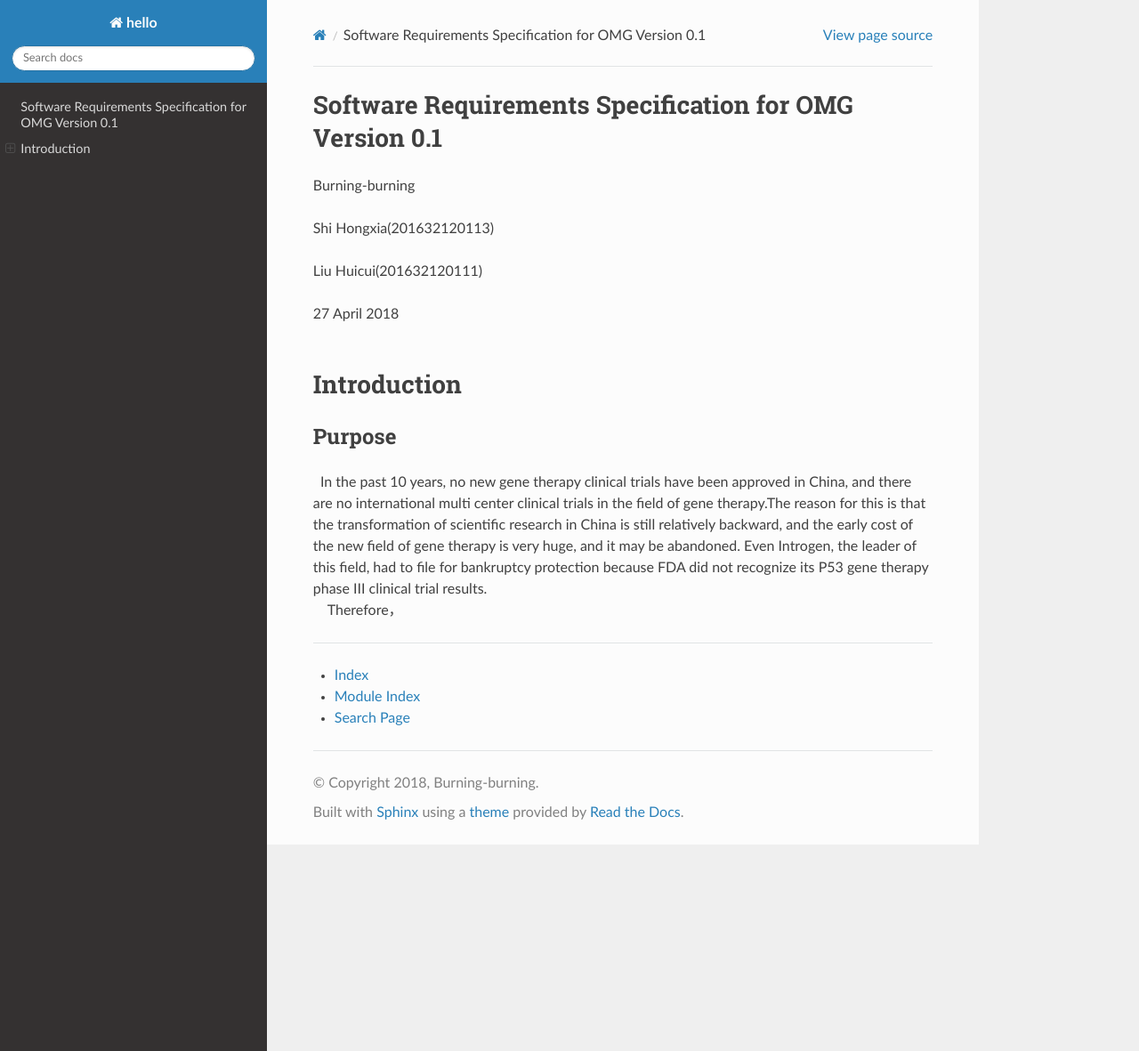
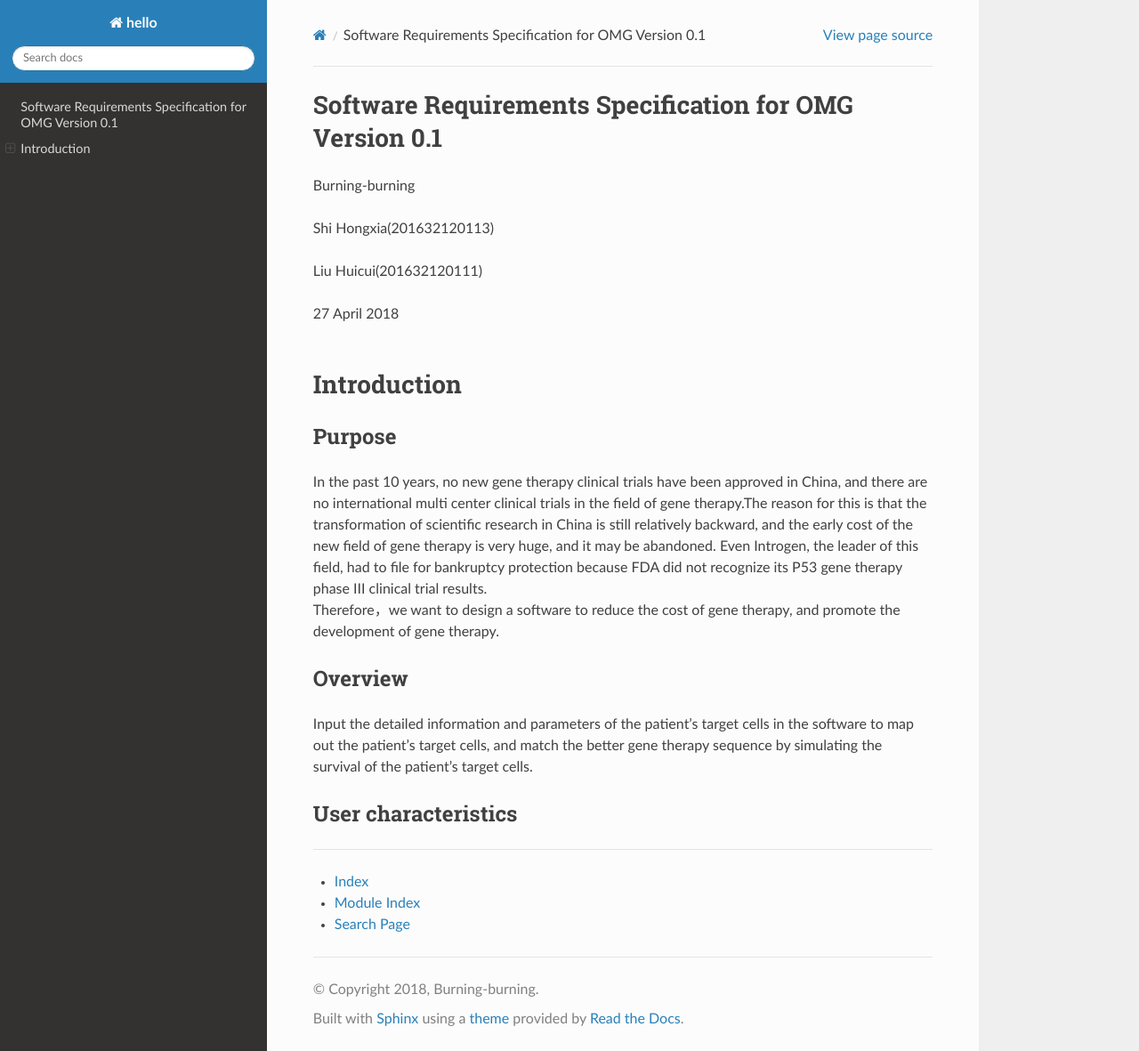
Before and after one commit to Burning-burning/Burning-burning, a Sphinx documentation site: the page built from docs/source/index.rst, in a window 1280 px wide and 1181 px high. Shown: the whole window at 89% size. Built offline with Sphinx 7.4.7 and the Read the Docs theme 2.0.0, drawn with Linux system fonts in a browser that asks for light colours.

Commit message:
Update index.rst

```diff
--- a/docs/source/index.rst
+++ b/docs/source/index.rst
@@ -22,8 +22,13 @@ Introduction
 ==================
 Purpose
 ------------------
-|     In the past 10 years, no new gene therapy clinical trials have been approved in China, and there are no international multi center clinical trials in the field of gene therapy.The reason for this is that the transformation of scientific research in China is still relatively backward, and the early cost of the new field of gene therapy is very huge, and it may be abandoned. Even Introgen, the leader of this field, had to file for bankruptcy protection because FDA did not recognize its P53 gene therapy phase III clinical trial results.
-|     Therefore，
+| In the past 10 years, no new gene therapy clinical trials have been approved in China, and there are no international multi center clinical trials in the field of gene therapy.The reason for this is that the transformation of scientific research in China is still relatively backward, and the early cost of the new field of gene therapy is very huge, and it may be abandoned. Even Introgen, the leader of this field, had to file for bankruptcy protection because FDA did not recognize its P53 gene therapy phase III clinical trial results.
+| Therefore，we want to design a software to reduce the cost of gene therapy, and promote the development of gene therapy.
+Overview
+------------------
+| Input the detailed information and parameters of the patient's target cells in the software to map out the patient's target cells, and match the better gene therapy sequence by simulating the survival of the patient's target cells.
+User characteristics
+------------------
 
 
 ==================
```
